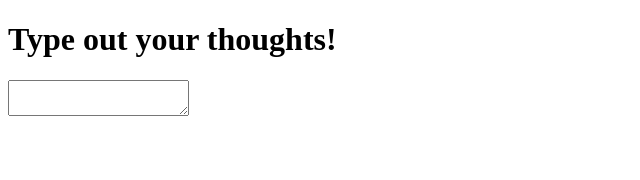
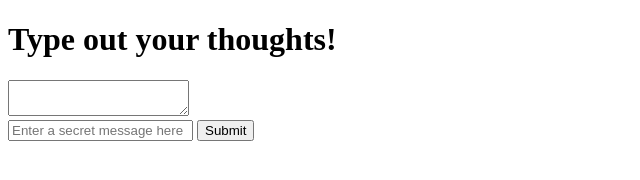
Before and after one commit to nemostatus/secret_message, a plain HTML site: page index.html in a window 1280 px wide. Shown: the whole page, without its empty margins (0-640 px from the left). Drawn offline with Linux system fonts and the light colour scheme.

Commit message:
added input text box to allow user to change default message

```diff
--- a/index.html
+++ b/index.html
@@ -10,7 +10,11 @@
     <h1>Type out your thoughts!</h1>
     <textarea onkeypress = "log(event)">
     </textarea>
-
+<br>
+<form onSubmit="change(event)">
+  <input type = "text" placeholder="Enter a secret message here" id="secret" >
+  <input type="submit" value="Submit" >
+</form>
 
 </body>
 </html>
--- a/index.js
+++ b/index.js
@@ -1,8 +1,10 @@
-let message = "hi there person how are you doing today ";
-let array = message.split("");
+let message = ''
+
+
 let index = 0;
 
 function log(event) {
+    let array = message.split("");
   if (array[index] === undefined) {
     index = 0;
     (event.target.value += " "), array[index];
@@ -12,3 +14,9 @@ function log(event) {
 
   index++;
 }
+
+function change(event){
+    event.preventDefault()
+    message = document.getElementById("secret").value
+
+}
```
